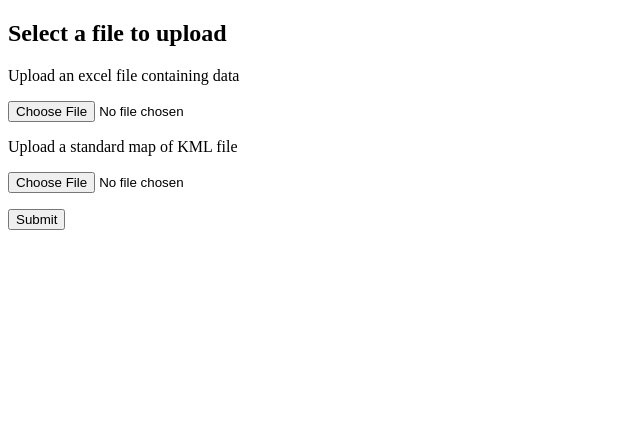
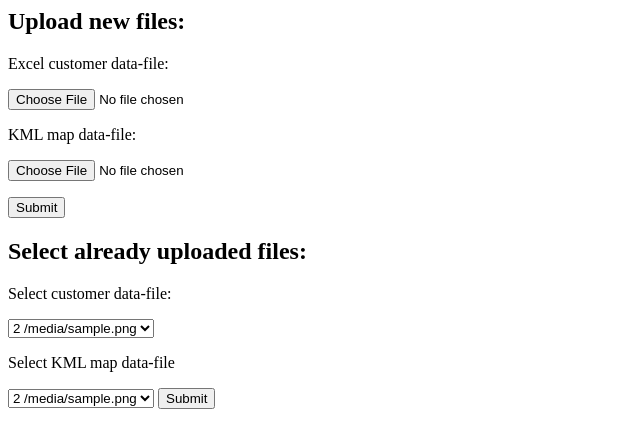
Before and after one commit to techcentaur/Clustomer, a Python web app: template templates/upload.html in a window 1280 px wide. Shown: the top 448 px of the page, without its empty margins (0-640 px from the left). Run offline with Jinja, Linux system fonts and the light colour scheme; the template is opened without the code that fills it: most values are stand-ins (such as "Sample title", 1, 10 or a date in 2020).

Commit message:
EDIT upgraded the upload template to take already saved files names

```diff
--- a/fact.py
+++ b/fact.py
@@ -18,7 +18,7 @@ logger = logging.getLogger('LOG')
 
 
 # flask application initiation
-upload_folder = yml_data["path"]["upload_folder"]
+upload_folder = yml_data["path"]["file_upload_folder"]
 app = Flask(__name__)
 app.secret_key="secret key"
 app.config['UPLOAD_FOLDER'] = upload_folder
@@ -33,6 +33,7 @@ app.config['CORS_HEADERS'] = 'Content-Type'
 # set database connection
 if not os.path.exists("./db"):
 	os.makedirs("./db")
+
 conn = sqlite3.connect("./db/"+yml_data["database"]["name"])
 ## create the table if it does not exists
 cur = conn.cursor()
@@ -47,7 +48,8 @@ if len(result) == 0:
 			time DATETIME)''')
 	conn.commit()
 	# table created
-
+conn.close()
+logger.info("[*] Database connection setup successful!")
 
 # for storing files in pickled form
 if not os.path.exists("./datafiles"):
--- a/templates/upload.html
+++ b/templates/upload.html
@@ -1,6 +1,5 @@
-<!doctype html>
-<title>Clustomer</title>
-<h2>Select a file to upload</h2>
+<div>
+	<h2>Upload new files:</h2>
 	<p>
 		{% with messages = get_flashed_messages() %}
 		  {% if messages %}
@@ -13,13 +12,50 @@
 		{% endwith %}
 	</p>
 	<form method="post" action="/" enctype="multipart/form-data">
-    <dl>
-    	<p>Upload an excel file containing data</p>
-		<p><input type="file" name="datafile" autocomplete="off" required></p>
-    	<p>Upload a standard map of KML file</p>
-		<p><input type="file" name="kmlfile" autocomplete="off" required></p>
-    </dl>
-    <p>
+    	<p>Excel customer data-file:</p>
+		<p><input type="file" name="datafile" required></p>
+    	<p>KML map data-file:</p>
+		<p><input type="file" name="kmlfile" required></p>
+	    <p><input type="submit" value="Submit"></p>
+	</form>
+</div>
+<div>
+	<h2>Select already uploaded files:</h2>
+	<form method="post" action="/">
+		<p>Select customer data-file:</p>
+		<select name="datafilename">
+		  <option value="{{data['datafilenames'][0]}}" selected>
+		  	<div>
+		  		<p>{{ data['time'][0]}}</p><br>
+			  	{{data['datafilenames'][0]}}
+		  	</div>
+		  </option>
+		  {% for i in range(1, data['length']) %}
+		    <option value="{{data['datafilenames'][i]}}">
+		    	<div>
+		    		<p>{{data['time'][i]}}</p><br>
+			    	{{data['datafilenames'][i]}}
+		    	</div>
+		    </option>
+		  {% endfor %}
+		</select>
+		<p>Select KML map data-file</p>
+		<select name="kmlfilename">
+		  <option value="{{data['kmlfilenames'][0]}}" selected>
+		  	<div>
+		  		<p>{{ data['time'][0]}}</p><br>
+			  	{{data['kmlfilenames'][0]}}
+		  	</div>
+		  </option>
+		  {% for i in range(1, data['length']) %}
+		    <option value="{{data['kmlfilenames'][i]}}">
+		    	<div>
+		    		<p>{{data['time'][i]}}</p><br>
+			    	{{data['kmlfilenames'][i]}}
+		    	</div>
+		    </option>
+		  {% endfor %}
+		</select>
 		<input type="submit" value="Submit">
-	</p>
 	</form>
+</div>
```
Also changed, not shown: app.py (+66 -32 lines). Lines whose indentation alone changed are shown as unchanged.
